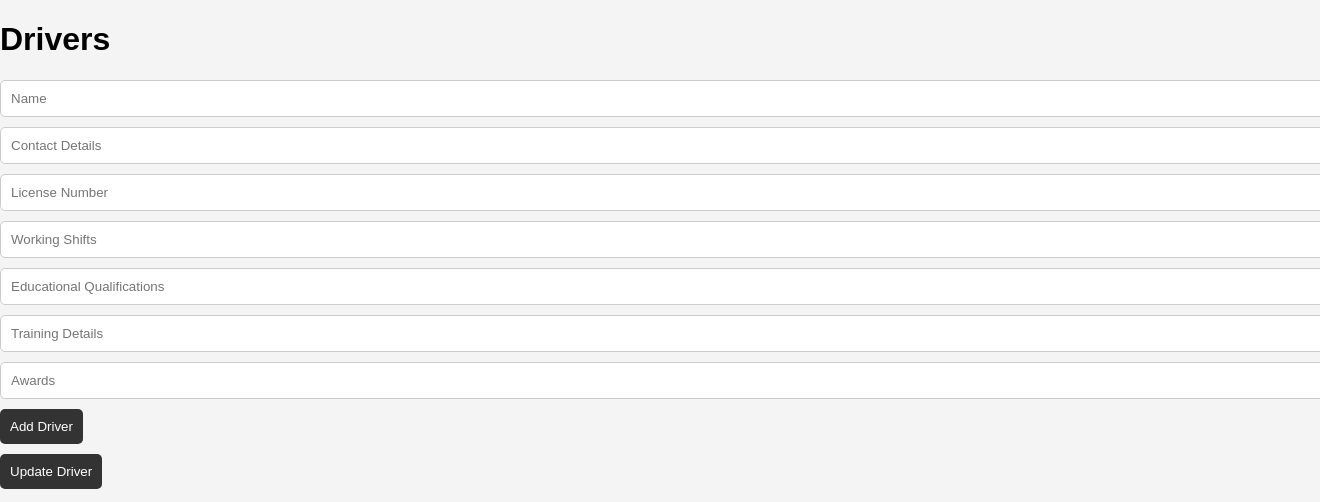
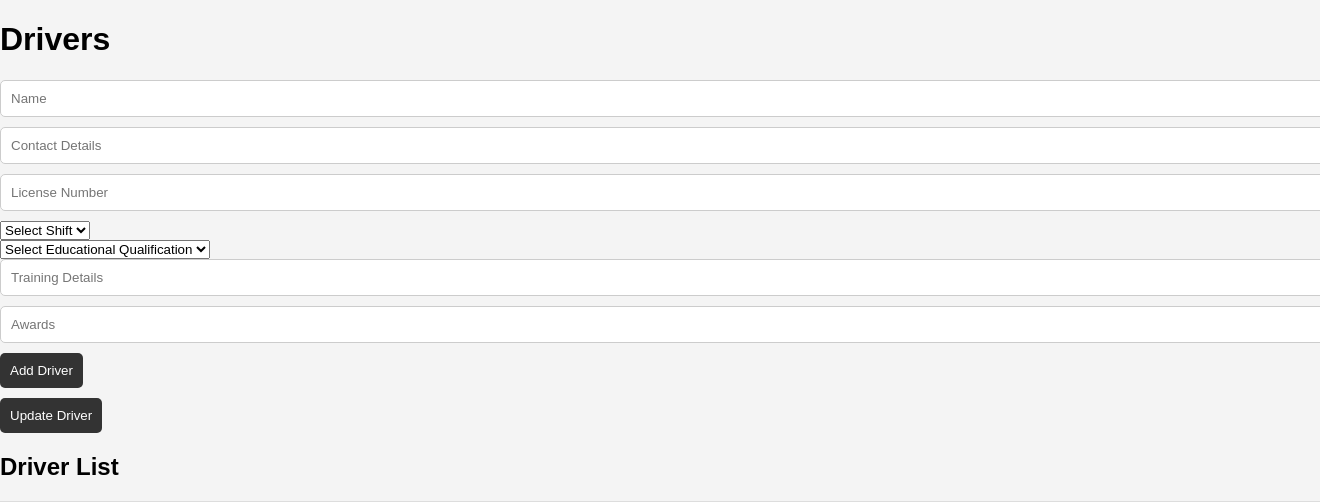
Before and after one commit to MrhNabil/Bus_Ticket_Buy_Sell_Management, a PHP site: page /drivers.php in a window 1320 px wide; the page is wider, and only the part inside the window is pictured. Shown: the part 70-572 px from the top of that part. Run offline with PHP 8.4, Linux system fonts and the light colour scheme; a user stored in the database is signed in; data comes from the database, SQL or seed files in the repository.

Commit message:
first commit

```diff
--- a/drivers.php
+++ b/drivers.php
@@ -84,8 +84,19 @@ $result = $conn->query("SELECT * FROM Drivers");
         <input type="text" name="name" id="name" placeholder="Name" required>
         <input type="text" name="contactDetails" id="contactDetails" placeholder="Contact Details" required>
         <input type="text" name="licenseNumber" id="licenseNumber" placeholder="License Number" required>
-        <input type="text" name="workingShifts" id="workingShifts" placeholder="Working Shifts" required>
-        <input type="text" name="educationalQualifications" id="educationalQualifications" placeholder="Educational Qualifications" required>
+        <select name="workingShifts" id="workingShifts" required>
+            <option value="">Select Shift</option>
+            <option value="Morning">Morning</option>
+            <option value="Noon">Noon</option>
+            <option value="Evening">Evening</option>
+            <option value="Night">Night</option>
+        </select>
+        <br>
+        <select name="educationalQualifications" id="educationalQualifications" required>
+            <option value="">Select Educational Qualification</option>
+            <option value="SSC">SSC</option>
+            <option value="HSC">HSC</option>
+        </select>
         <input type="text" name="trainingDetails" id="trainingDetails" placeholder="Training Details" required>
         <input type="text" name="awards" id="awards" placeholder="Awards" required>
         <button type="submit">Add Driver</button>
```
